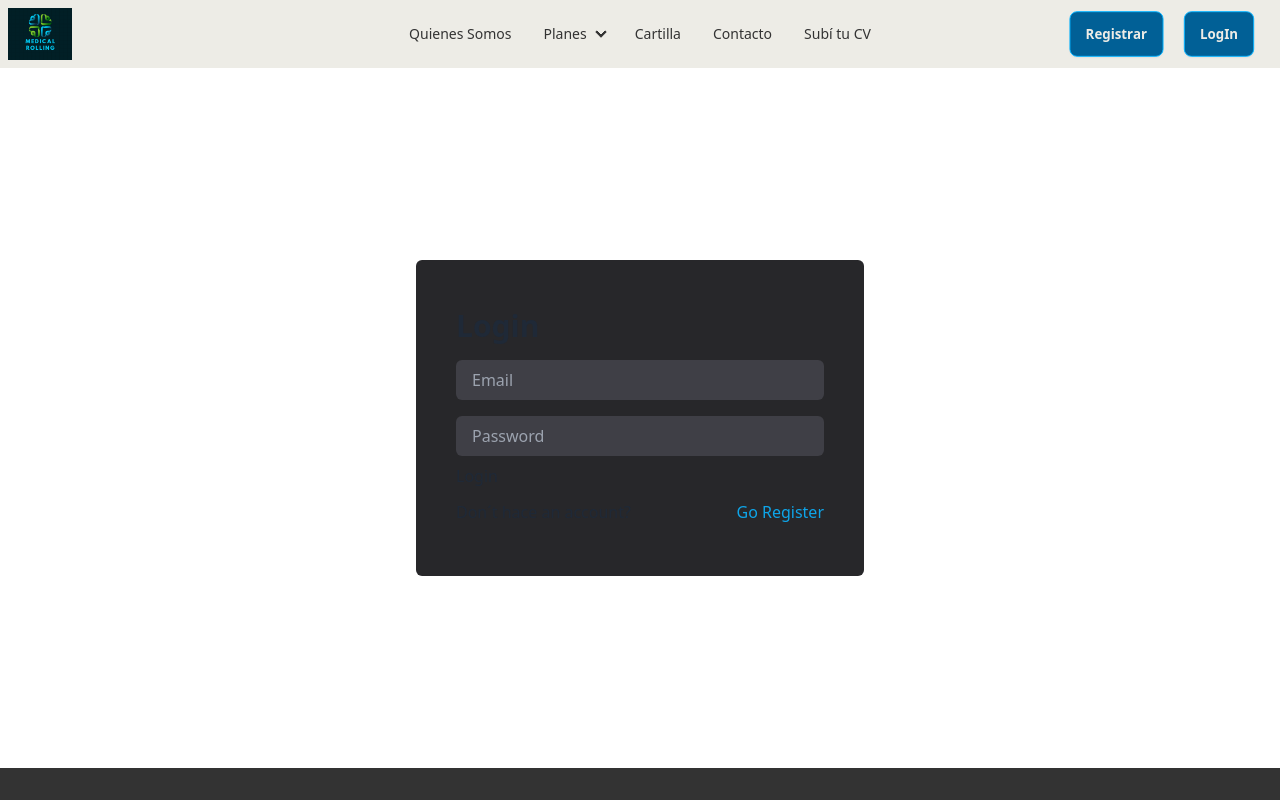
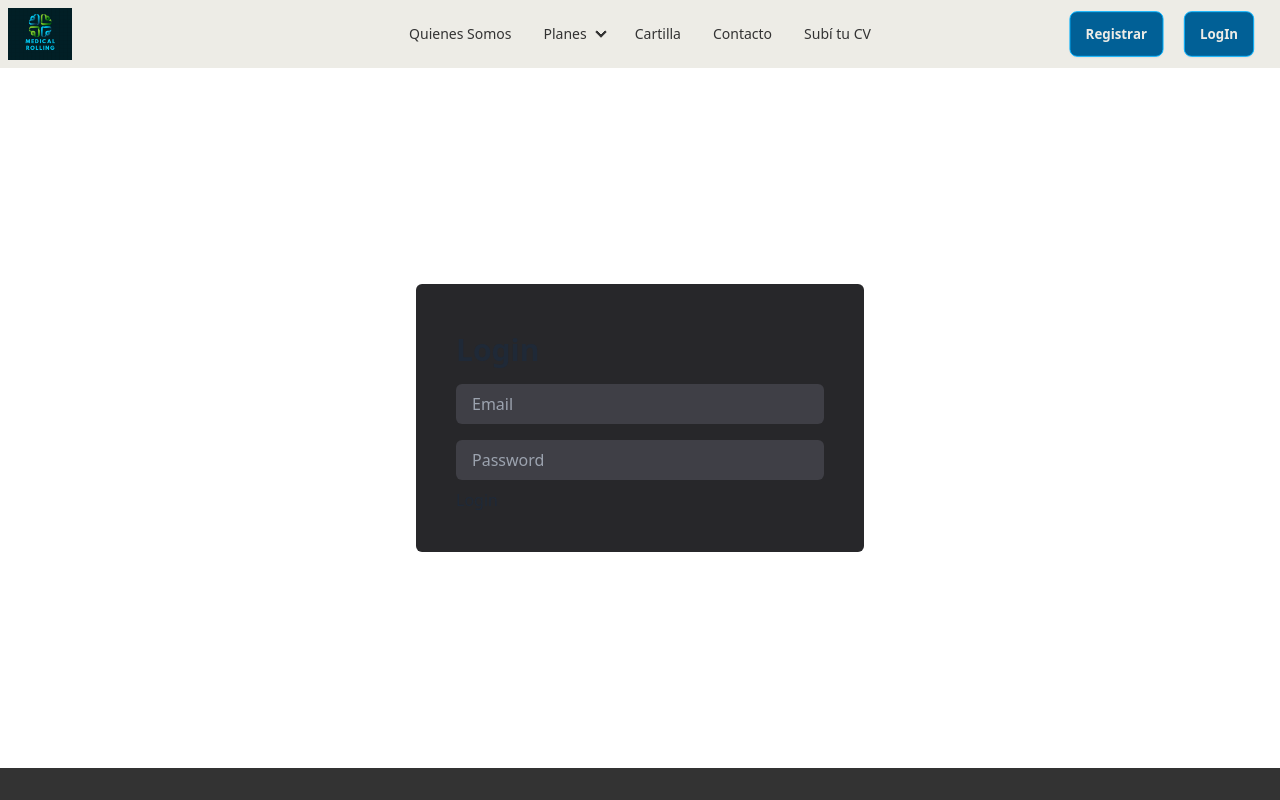
Before and after one commit to Dario-Cabrera/Frontend-Medical_Rolling, a React (Vite) app: page /loginDoctor in a window 1280 px wide. Shown: the top 800 px of the page. Built offline with nearby package versions, Linux system fonts and the light colour scheme.

Commit message:
Se realizan modificaciones para deploy

```diff
--- a/src/Views/LoginPagesDoctor.jsx
+++ b/src/Views/LoginPagesDoctor.jsx
@@ -37,12 +37,6 @@ export const LoginPagesDoctor = () => {
 
           <button type="submit">Login</button>
         </form>
-        <p className="flex gap-x-2 py-3 justify-between">
-          Don´t hace an account?{" "}
-          <Link to="/registerDoctor/" className="text-sky-500">
-            Go Register
-          </Link>{" "}
-        </p>
       </div>
     </div>
   );
--- a/src/Views/LoginPagesUser.jsx
+++ b/src/Views/LoginPagesUser.jsx
@@ -65,7 +65,7 @@ export const LoginPagesUser = () => {
         </form>
         <p className="flex gap-x-2 py-3 justify-between text-c">
           Don't have an account?{" "}
-          <Link to="/register/" className="text-sky-500">
+          <Link to="/registerUser/" className="text-sky-500">
             Go Register
           </Link>{" "}
         </p>
```
